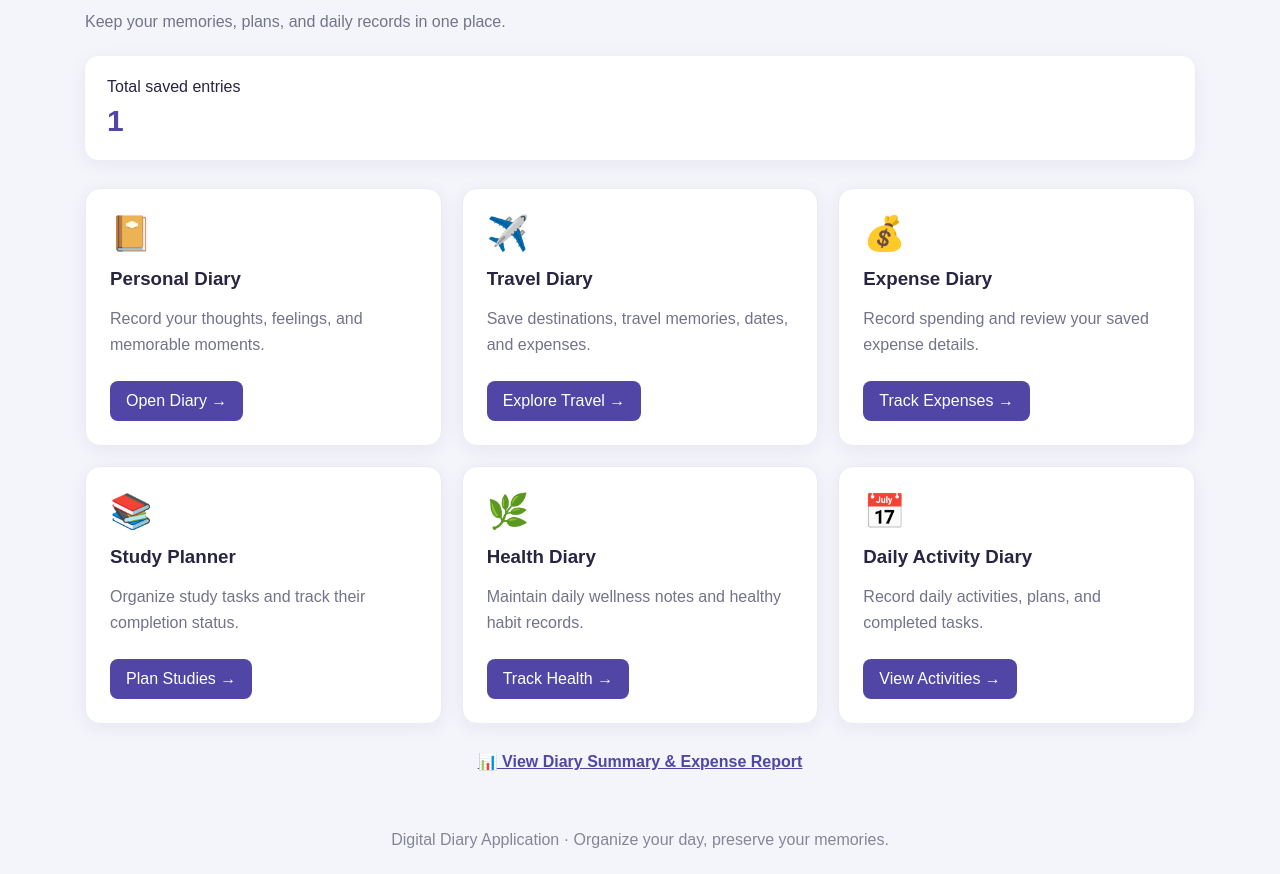
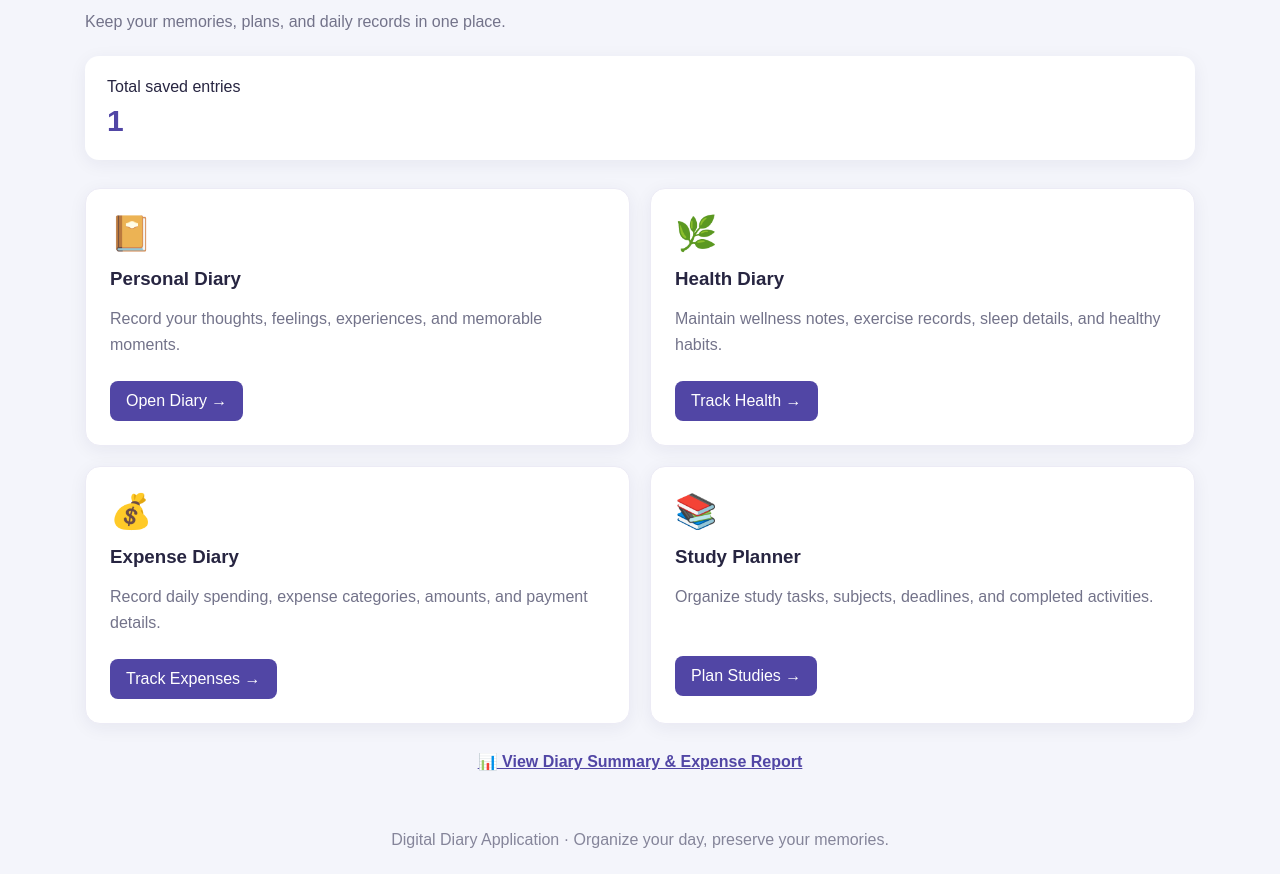
Before and after one commit to layana27/digital-diary-application, a Flask app: template templates/dashboard.html in a window 1280 px wide. Shown: the part 171-1045 px from the top of the page. Run offline with Flask 3, Linux system fonts and the light colour scheme; the template is opened without the code that fills it: most values are stand-ins (such as "Sample title", 1, 10 or a date in 2020); parts of the project's set-up code (start-up, migrations or seed data) failed here and were passed over; some libraries are stand-ins or nearby versions.

Commit message:
Update dashboard to four diary modules

```diff
--- a/templates/dashboard.html
+++ b/templates/dashboard.html
@@ -7,9 +7,7 @@
     <title>Digital Diary Dashboard</title>
 
     <style>
-        * {
-            box-sizing: border-box;
-        }
+        * { box-sizing: border-box; }
 
         body {
             margin: 0;
@@ -29,18 +27,11 @@
             flex-wrap: wrap;
         }
 
-        header h1 {
-            margin: 0 0 7px;
-            font-size: 27px;
-        }
-
-        header p {
-            margin: 0;
-            opacity: 0.9;
-        }
+        header h1 { margin: 0 0 7px; font-size: 27px; }
+        header p { margin: 0; opacity: 0.9; }
 
         .logout {
-            background: #fff;
+            background: white;
             color: #5146a5;
             border: 0;
             border-radius: 8px;
@@ -55,17 +46,9 @@
             padding: 0 20px;
         }
 
-        .intro {
-            margin-bottom: 25px;
-        }
-
-        .intro h2 {
-            margin-bottom: 8px;
-        }
-
-        .intro p {
-            color: #73738a;
-        }
+        .intro { margin-bottom: 25px; }
+        .intro h2 { margin-bottom: 8px; }
+        .intro p, .card p { color: #73738a; }
 
         .stats {
             background: white;
@@ -84,7 +67,7 @@
 
         .grid {
             display: grid;
-            grid-template-columns: repeat(3, minmax(0, 1fr));
+            grid-template-columns: repeat(2, minmax(0, 1fr));
             gap: 20px;
         }
 
@@ -97,23 +80,10 @@
             transition: transform 0.2s;
         }
 
-        .card:hover {
-            transform: translateY(-4px);
-        }
-
-        .emoji {
-            font-size: 34px;
-        }
-
-        .card h3 {
-            margin: 15px 0 9px;
-        }
-
-        .card p {
-            color: #73738a;
-            line-height: 1.6;
-            min-height: 48px;
-        }
+        .card:hover { transform: translateY(-4px); }
+        .emoji { font-size: 34px; }
+        .card h3 { margin: 15px 0 9px; }
+        .card p { line-height: 1.6; min-height: 48px; }
 
         .open {
             display: inline-block;
@@ -125,15 +95,8 @@
             margin-top: 8px;
         }
 
-        .report {
-            margin-top: 28px;
-            text-align: center;
-        }
-
-        .report a {
-            color: #5146a5;
-            font-weight: bold;
-        }
+        .report { margin-top: 28px; text-align: center; }
+        .report a { color: #5146a5; font-weight: bold; }
 
         footer {
             text-align: center;
@@ -141,16 +104,8 @@
             padding: 25px;
         }
 
-        @media (max-width: 800px) {
-            .grid {
-                grid-template-columns: repeat(2, minmax(0, 1fr));
-            }
-        }
-
         @media (max-width: 520px) {
-            .grid {
-                grid-template-columns: 1fr;
-            }
+            .grid { grid-template-columns: 1fr; }
         }
     </style>
 </head>
@@ -184,43 +139,29 @@
         <article class="card">
             <div class="emoji">📔</div>
             <h3>Personal Diary</h3>
-            <p>Record your thoughts, feelings, and memorable moments.</p>
-            <a class="open" href="{{ url_for('module', category='personal') }}">Open Diary →</a>
+            <p>Record your thoughts, feelings, experiences, and memorable moments.</p>
+            <a class="open" href="{{ url_for('module', category='Personal Diary') }}">Open Diary →</a>
         </article>
 
         <article class="card">
-            <div class="emoji">✈️</div>
-            <h3>Travel Diary</h3>
-            <p>Save destinations, travel memories, dates, and expenses.</p>
-            <a class="open" href="{{ url_for('module', category='travel') }}">Explore Travel →</a>
+            <div class="emoji">🌿</div>
+            <h3>Health Diary</h3>
+            <p>Maintain wellness notes, exercise records, sleep details, and healthy habits.</p>
+            <a class="open" href="{{ url_for('module', category='Health Diary') }}">Track Health →</a>
         </article>
 
         <article class="card">
             <div class="emoji">💰</div>
             <h3>Expense Diary</h3>
-            <p>Record spending and review your saved expense details.</p>
-            <a class="open" href="{{ url_for('module', category='expense') }}">Track Expenses →</a>
+            <p>Record daily spending, expense categories, amounts, and payment details.</p>
+            <a class="open" href="{{ url_for('module', category='Expense Diary') }}">Track Expenses →</a>
         </article>
 
         <article class="card">
             <div class="emoji">📚</div>
             <h3>Study Planner</h3>
-            <p>Organize study tasks and track their completion status.</p>
-            <a class="open" href="{{ url_for('module', category='study') }}">Plan Studies →</a>
-        </article>
-
-        <article class="card">
-            <div class="emoji">🌿</div>
-            <h3>Health Diary</h3>
-            <p>Maintain daily wellness notes and healthy habit records.</p>
-            <a class="open" href="{{ url_for('module', category='health') }}">Track Health →</a>
-        </article>
-
-        <article class="card">
-            <div class="emoji">📅</div>
-            <h3>Daily Activity Diary</h3>
-            <p>Record daily activities, plans, and completed tasks.</p>
-            <a class="open" href="{{ url_for('module', category='activity') }}">View Activities →</a>
+            <p>Organize study tasks, subjects, deadlines, and completed activities.</p>
+            <a class="open" href="{{ url_for('module', category='Study Planner') }}">Plan Studies →</a>
         </article>
 
     </section>
```
